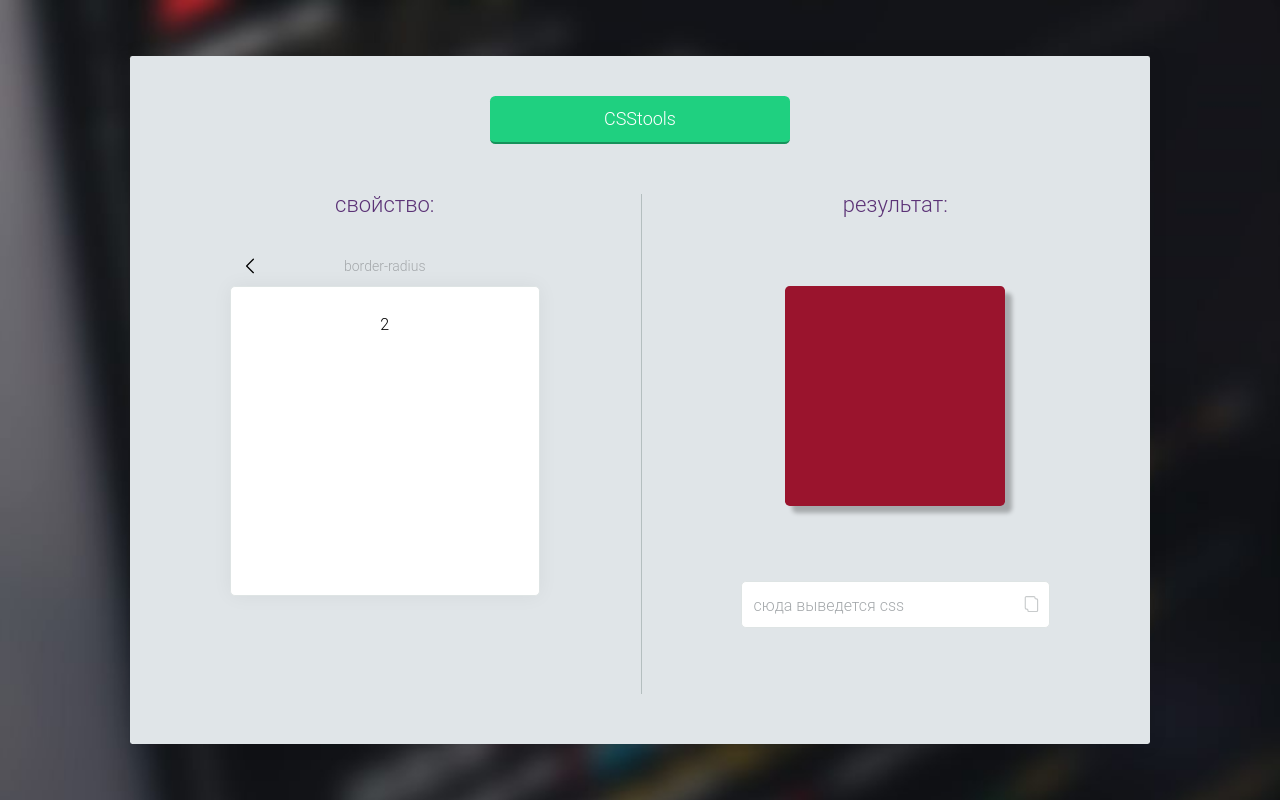
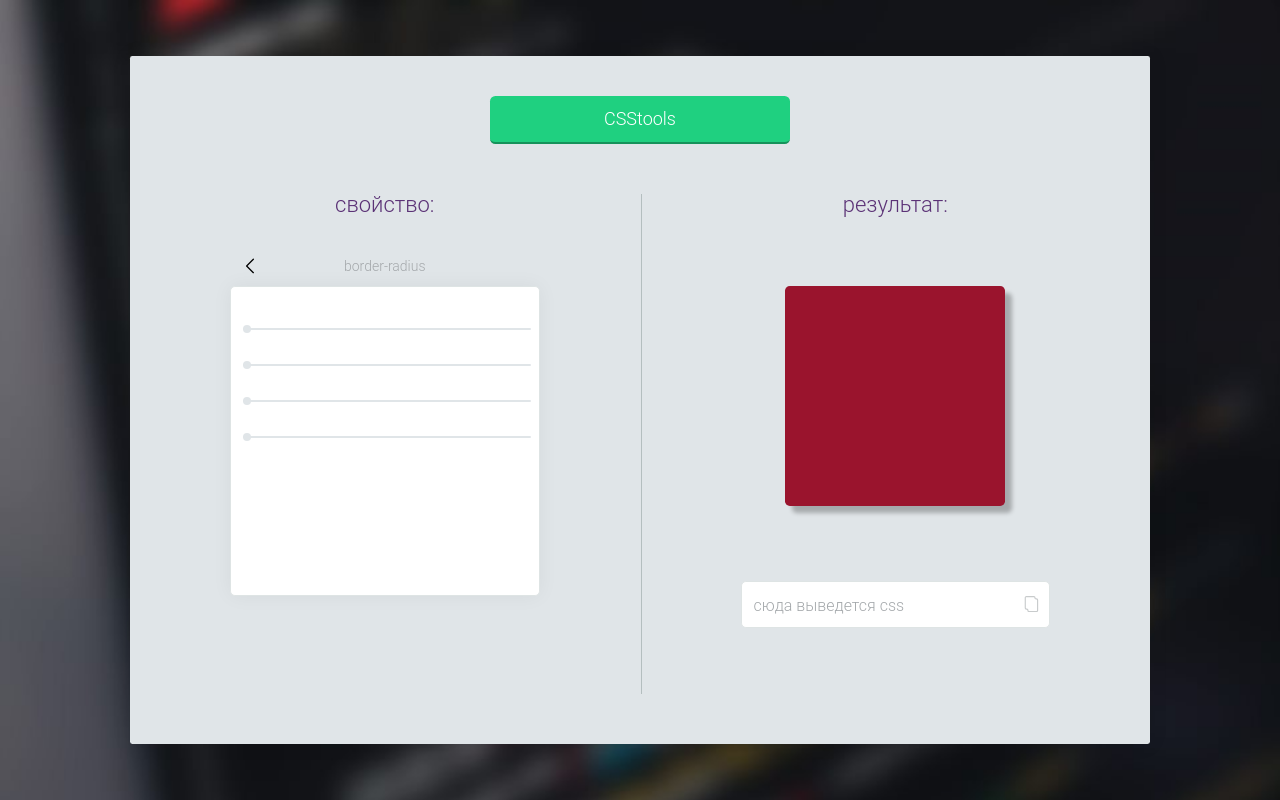
Before and after one commit to nikitekirsha/csstools, a Vue app: page / in a window 1280 px wide. Both pictures are taken after a click on the element "border-radius". Built offline with nearby package versions, Linux system fonts and the light colour scheme.

Commit message:
input range component

```diff
--- a/src/components/Controls.vue
+++ b/src/components/Controls.vue
@@ -12,7 +12,7 @@
 import Subtitle from "./ui/Subtitle";
 import ContentWrapper from "./ui/ContentWrapper";
 import Items from "./Items";
-import ItemTemplate from "./ui/ItemTemplate";
+import ItemTemplate from "./ItemTemplate";
 
 export default {
   name: "Controls",
--- /dev/null
+++ b/src/components/Range.vue
@@ -0,0 +1,133 @@
+<template>
+  <div class="parent">
+    <p v-if="title" class="text">{{ title }}</p>
+    <input
+      @input="onInputChange"
+      v-model="inputValue"
+      class="range"
+      type="range"
+      :min="min"
+      :max="max"
+    />
+  </div>
+</template>
+
+<script>
+export default {
+  name: "Range",
+  props: {
+    title: String,
+    min: Number,
+    max: Number,
+    value: Number
+  },
+  data() {
+    return {
+      inputValue: this.value
+    };
+  },
+  methods: {
+    onInputChange() {
+      this.$emit("input", this.inputValue);
+    }
+  }
+};
+</script>
+
+<style lang="scss" scoped>
+.parent {
+  margin-bottom: 20px;
+  position: relative;
+}
+
+.text {
+  padding-bottom: 5px;
+}
+
+$bg: #e0e5e8;
+
+.range {
+  width: 100%;
+  -webkit-appearance: none;
+  background: transparent;
+
+  &::-webkit-slider-thumb {
+    -webkit-appearance: none;
+  }
+
+  &:focus {
+    outline: none;
+  }
+
+  &::-ms-track {
+    width: 100%;
+    cursor: pointer;
+    background: transparent;
+    border-color: transparent;
+    color: transparent;
+  }
+}
+
+/* circle */
+
+.range::-webkit-slider-thumb {
+  $size: 8px;
+
+  width: $size;
+  height: $size;
+  border-radius: $size / 2;
+  background: $bg;
+  cursor: pointer;
+  margin: -($size * 0.375) 0;
+}
+
+.range::-moz-range-thumb {
+  $size: 8px;
+
+  width: $size;
+  height: $size;
+  border-radius: $size / 2;
+  background: $bg;
+  cursor: pointer;
+}
+
+.range::-ms-thumb {
+  $size: 8px;
+
+  width: $size;
+  height: $size;
+  border-radius: $size / 2;
+  background: $bg;
+  cursor: pointer;
+  transform: translateY(4px);
+}
+
+/* track */
+
+.range::-webkit-slider-runnable-track {
+  $size: 2px;
+
+  height: $size;
+  cursor: pointer;
+  background: $bg;
+  border-radius: $size / 2;
+}
+
+.range::-moz-range-track {
+  $size: 2px;
+
+  height: $size;
+  cursor: pointer;
+  background: $bg;
+  border-radius: $size / 2;
+}
+
+.range::-ms-track {
+  $size: 2px;
+
+  height: $size;
+  cursor: pointer;
+  background: $bg;
+  border-radius: $size / 2;
+}
+</style>
--- a/src/components/functions/BorderRadius.vue
+++ b/src/components/functions/BorderRadius.vue
@@ -1,9 +1,25 @@
 <template>
-  <p>2</p>
+  <div>
+    <Range v-model="ltValue" min="0" :max="maxValue" />
+    <Range v-model="rtValue" min="0" :max="maxValue" />
+    <Range v-model="blValue" min="0" :max="maxValue" />
+    <Range v-model="brValue" min="0" :max="maxValue" />
+  </div>
 </template>
 
 <script>
+import Range from "../Range";
 export default {
-  name: "BorderRadius"
+  name: "BorderRadius",
+  components: { Range },
+  data() {
+    return {
+      maxValue: 999,
+      ltValue: 0,
+      rtValue: 0,
+      blValue: 0,
+      brValue: 0
+    };
+  }
 };
 </script>
```
Also changed, not shown: src/components/ItemTemplate.vue (renamed from src/components/ui/ItemTemplate.vue, +4 -4 lines), src/components/BackButton.vue (renamed from src/components/ui/BackButton.vue).
